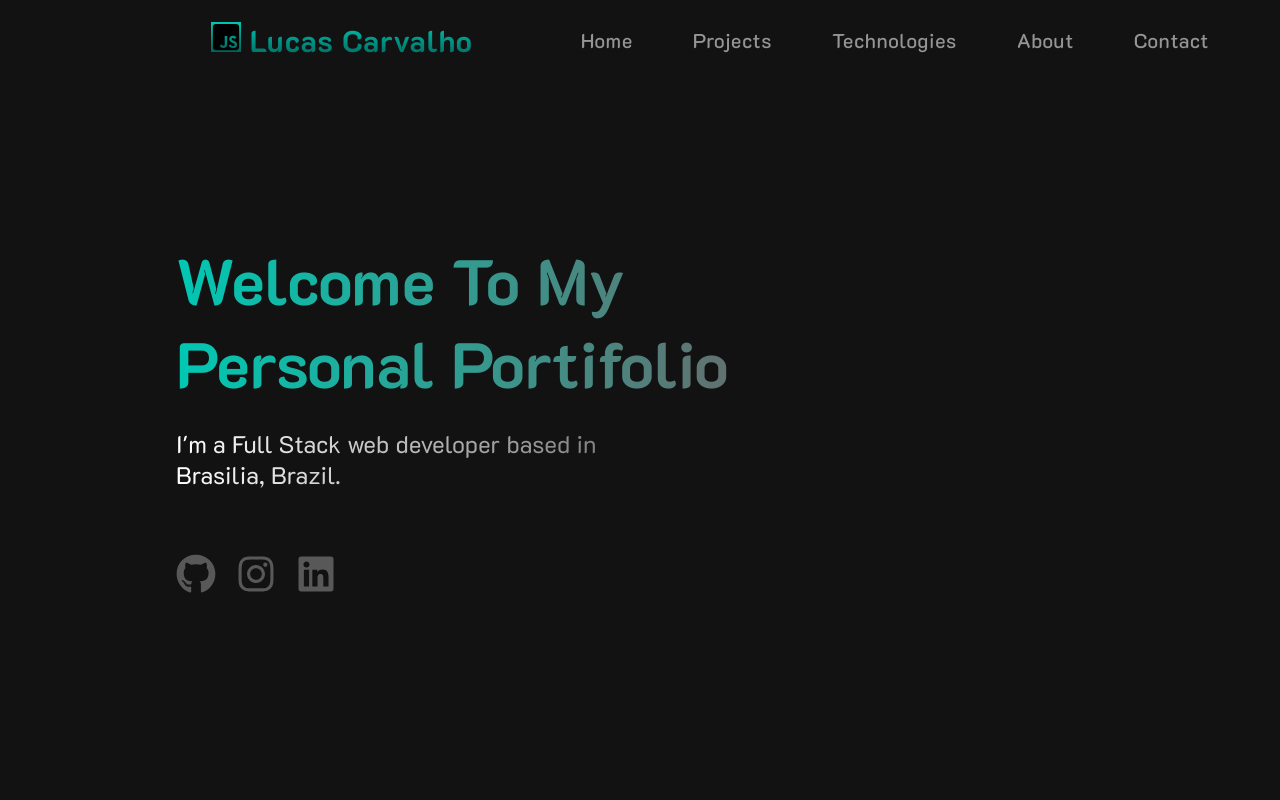
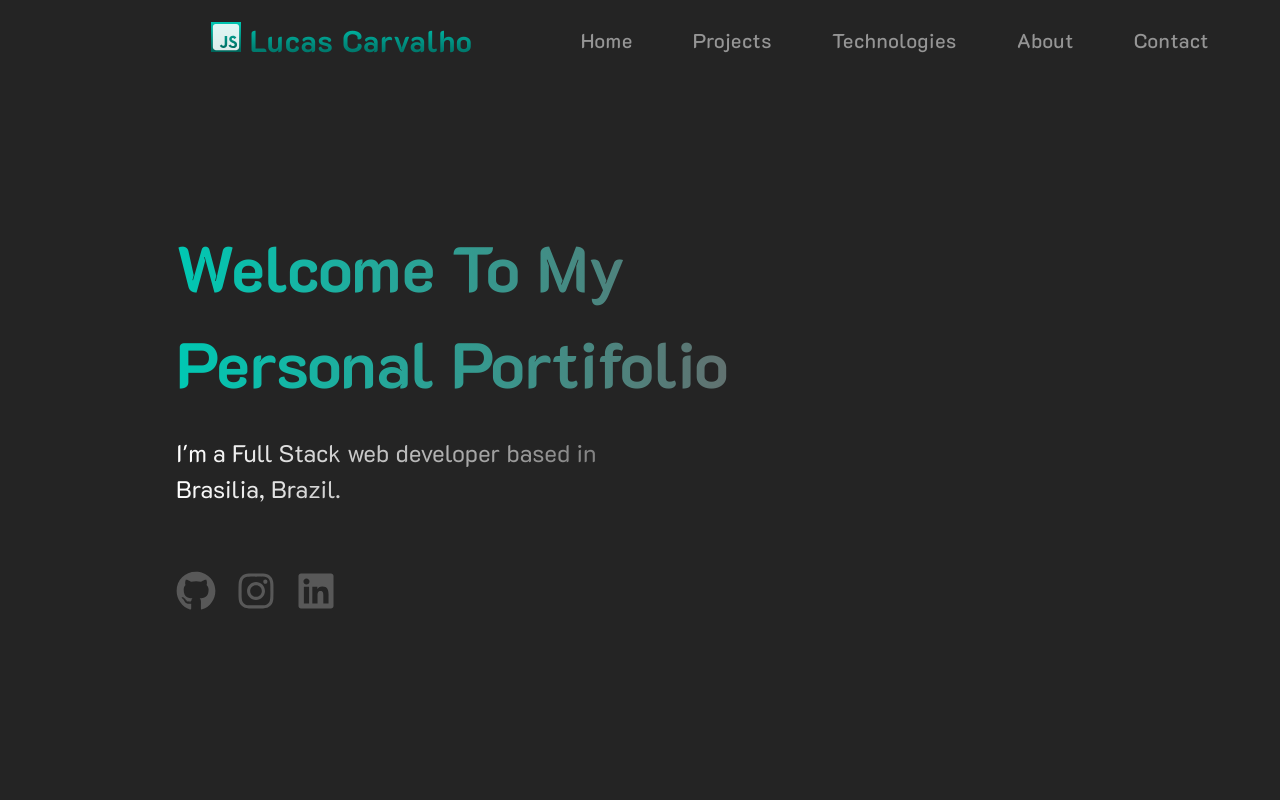
Before and after one commit to LuckSkyDevel/Portifolio, a React (Create React App) app: page / in a window 1280 px wide. Shown: the top 800 px of the page. Built offline with nearby package versions, Linux system fonts and the light colour scheme; the HTML template or start-up script is replaced by a standard one.

Commit message:
Adicionando efeitos e ajustando a resposividade

```diff
--- a/src/App.css
+++ b/src/App.css
@@ -21,8 +21,6 @@ img {
 body {
   max-width: 100%;
   overflow-x: hidden;
-
-  background: #121212;
 }
 
 nav {
@@ -409,6 +407,30 @@ nav {
   display: none;
 }
 
+.menu-nav {
+  background: #2b2a2a !important;
+  width: 100px !important;
+  right: 0 !important;
+  font-size: xx-large !important;
+}
+
+.ant-drawer-content-wrapper {
+  width: 100px !important;
+}
+
+.text-nav-mobile a {
+  color: #6a6a6a !important;
+  background: linear-gradient(90deg, #FFFFFF 0%, #6a6a6a 100%);
+
+  background-clip: text;
+  -webkit-background-clip: text;
+  -webkit-text-fill-color: transparent;
+}
+
+ul {
+  list-style-type: none;
+}
+
 @media screen and (max-width: 1024px) {
 
   .App {
@@ -442,9 +464,9 @@ nav {
   }
 
   .home-bannerImage-container {
-    top: 290px;
-    right: 40px;
-    max-width: 200px;
+    top: 185px;
+    right: 0;
+    max-width: 370px;
   }
 
   .project-section-top {
--- a/src/App.js
+++ b/src/App.js
@@ -1,11 +1,22 @@
+import { useEffect } from 'react';
 import './App.css';
 import About from './components/About';
 import Contact from './components/Contact';
 import Home from './components/Home';
 import Projects from './components/Projects';
 import Technologies from './components/Technologies';
+import AOS from 'aos';
+import 'aos/dist/aos.css';
 
 function App() {
+  useEffect(() => {
+    AOS.init({
+      duration: 1000, // Optional: Set a default duration for animations
+      once: true, // Optional: Animations only happen once
+    });
+    AOS.refresh(); // Optional: Recalculate positions of elements
+  }, []);
+
   return (
     <div className="App">
       <Home />
--- a/src/components/Home.js
+++ b/src/components/Home.js
@@ -1,28 +1,43 @@
 import React from 'react';
 import TechGif from '../assets/tech2.gif';
 import Navbar from './Navbar';
-// import { FiArrowRight } from "react-icons/fi";
 import { FaGithub, FaInstagram, FaLinkedin } from 'react-icons/fa';
+import * as motion from "motion/react-client";
 
 function Home() {
   return (
     <div>
       <Navbar />
       <div className="home-banner-container">
-        <div className="home-bannerImage-container">
+        <div className="home-bannerImage-container" data-aos="zoom-in" data-aos-easing="linear" data-aos-delay="1500" data-aos-offset="0">
           <img src={TechGif} alt="" />
         </div>
         <div className="home-text-section">
-          <h1 className="primary-heading">
+          <h1 className="primary-heading" data-aos="fade-left" data-aos-easing="linear" data-aos-delay="1500" data-aos-offset="0">
             Welcome To My Personal Portifolio
           </h1>
-          <p className="primary-text">
+          <p className="primary-text" data-aos="fade-left" data-aos-easing="ease-in-sine" data-aos-delay="1500" data-aos-offset="0">
             I'm a Full Stack web developer based in Brasilia, Brazil.
           </p>
-          <div className='primary-icons-heading'>
-            <a href='https://github.com/LuckSkyDevel'><FaGithub /></a>
-            <a href='https://www.instagram.com/lucas_carvalhodf/'><FaInstagram /></a>
-            <a href='https://www.linkedin.com/in/lucascarvalho1415/'><FaLinkedin /></a>
+          <div className='primary-icons-heading' data-aos="fade-right" data-aos-easing="ease-in-back" data-aos-delay="500" data-aos-offset="0">
+            <motion.a
+              whileHover={{ scale: 1.1 }}
+              whileTap={{ scale: 0.95 }}
+              href='https://github.com/LuckSkyDevel'>
+              <FaGithub />
+            </motion.a>
+            <motion.a
+              whileHover={{ scale: 1.1 }}
+              whileTap={{ scale: 0.95 }}
+              href='https://www.instagram.com/lucas_carvalhodf/'>
+              <FaInstagram />
+            </motion.a>
+            <motion.a
+              whileHover={{ scale: 1.1 }}
+              whileTap={{ scale: 0.95 }}
+              href='https://www.linkedin.com/in/lucascarvalho1415/'>
+              <FaLinkedin />
+            </motion.a>
           </div>
           {/* <button className="secondary-button">
             Download CV <FiArrowRight />{" "}
--- a/src/components/Navbar.js
+++ b/src/components/Navbar.js
@@ -3,7 +3,13 @@ import { FaJsSquare } from "react-icons/fa";
 import { Link } from 'react-scroll';
 import { BsList } from "react-icons/bs";
 import { BsX } from "react-icons/bs";
+import { AiFillHome } from "react-icons/ai";
+import { AiFillProfile } from "react-icons/ai";
+import { AiOutlineCode } from "react-icons/ai";
+import { AiFillBook } from "react-icons/ai";
+import { AiFillContacts } from "react-icons/ai";
 import { useViewportSize } from '@mantine/hooks';
+import { Drawer } from 'antd';
 
 
 const Navbar = () => {
@@ -24,27 +30,24 @@ const Navbar = () => {
     };
 
     const navLinks = [
-        { to: "home", label: "Home" },
-        { to: "projects", label: "Projects" },
-        { to: "technologies", label: "Technologies" },
-        { to: "about", label: "About" },
-        { to: "contact", label: "Contact" },
+        { to: "home", label: "Home", icon: <AiFillHome /> },
+        { to: "projects", label: "Projects", icon: <AiFillProfile /> },
+        { to: "technologies", label: "Technologies", icon: <AiOutlineCode /> },
+        { to: "about", label: "About", icon: <AiFillBook /> },
+        { to: "contact", label: "Contact", icon: <AiFillContacts /> },
     ];
 
-    const [isMenuOpen, setIsMenuOpen] = useState(false);
     const { width } = useViewportSize();
 
-  const isMobile = width < 1024; // below md breakpoint
+    const isMobile = width < 1024; // below md breakpoint
 
-  const toggleMenu = () => {
-    setIsMenuOpen(!isMenuOpen);
-  }
-
-  const closeMenuOnMobile = () => {
-    if (isMobile) {
-      setIsMenuOpen(false);
-    }
-  }
+    const [open, setOpen] = useState(false);
+    const showDrawer = () => {
+        setOpen(true);
+    };
+    const onClose = () => {
+        setOpen(false);
+    };
 
     return (
 
@@ -60,8 +63,25 @@ const Navbar = () => {
                 ))}
             </div>
 
-            <button className='button-menu' onClick={() => { toggleMenu(); toggleNavbar(); closeMenuOnMobile(); }}>
-                {isMenuOpen ?
+            <Drawer
+                closable={{ 'aria-label': 'Close Button' }}
+                onClose={onClose}
+                open={open}
+                classNames={{content: 'menu-nav'}}
+            >
+                <ul className='text-nav-mobile'>
+                    {navLinks.map((link) => (
+                        <li key={link.to}>
+                            <Link to={link.to} {...linkProps}>
+                                {link.icon}
+                            </Link>
+                        </li>
+                    ))}
+                </ul>
+            </Drawer>
+
+            <button className='button-menu' onClick={showDrawer}>
+                {open ?
                     <BsX className='size-6 text-secondary' />
                     :
                     <BsList className='size-6 text-secondary' />
--- a/src/components/Projects.js
+++ b/src/components/Projects.js
@@ -40,7 +40,7 @@ function Projects() {
     ];
     return (
         <div id="projects" className="project-section-wrapper">
-            <div className="project-section-top">
+            <div className="project-section-top" data-aos="fade-left" data-aos-easing="linear" data-aos-delay="1500" data-aos-offset="0">
                 <h1 className="primary-heading">Projects & Experiences</h1>
                 <p className="primary-text">
                     Some of my main projects and experiences I've worked on.
@@ -48,7 +48,7 @@ function Projects() {
             </div>
             <div className="project-section-bottom">
                 {projectInfoData.map((data) => (
-                    <div className="project-section-info" key={data.title}>
+                    <div className="project-section-info" key={data.title} data-aos="zoom-out-down" data-aos-easing="linear" data-aos-delay="1000" data-aos-offset="0">
                         <div className="info-boxes-img-container">
                             {/* <img src={data.image} alt="" /> */}
                         </div>
--- a/src/components/Technologies.js
+++ b/src/components/Technologies.js
@@ -17,7 +17,7 @@ function Technologies() {
                 <div className="tech-bannerImage-container">
                     <img src={TechGif} alt="" />
                 </div>
-                <div className='tech-text'>
+                <div className='tech-text' data-aos="zoom-out-down">
                     <p className="title-tech-text">
                         <FaNodeJs color='white' /> FrontEnd
                     </p>
@@ -25,7 +25,7 @@ function Technologies() {
                     <p>Angular</p>
                     <p>HTML/CSS</p>
                 </div>
-                <div className='tech-text'>
+                <div className='tech-text'  data-aos="zoom-out-down">
                     <p className="title-tech-text">
                         <BsDatabase color='white' /> BackEnd
                     </p>
@@ -33,7 +33,7 @@ function Technologies() {
                     <p>Java</p>
                     <p>Python and Databases</p>
                 </div>
-                <div className='tech-text'>
+                <div className='tech-text' data-aos="zoom-out-down">
                     <p className="title-tech-text">
                         <BsSlack color='white' /> Frameworks
                     </p>
--- a/src/index.css
+++ b/src/index.css
@@ -1,13 +1,21 @@
-body {
-  margin: 0;
-  font-family: -apple-system, BlinkMacSystemFont, 'Segoe UI', 'Roboto', 'Oxygen',
-    'Ubuntu', 'Cantarell', 'Fira Sans', 'Droid Sans', 'Helvetica Neue',
-    sans-serif;
+@import url('https://fonts.googleapis.com/css2?family=Inter:ital,opsz,wght@0,14..32,100..900;1,14..32,100..900&display=swap');
+@import url('https://fonts.googleapis.com/css2?family=DM+Sans:ital,opsz,wght@0,9..40,100..1000;1,9..40,100..1000&family=Inter:ital,opsz,wght@0,14..32,100..900;1,14..32,100..900&display=swap');
+@import url('https://fonts.googleapis.com/css2?family=K2D:ital,wght@0,100;0,200;0,300;0,400;0,500;0,600;0,700;0,800;1,100;1,200;1,300;1,400;1,500;1,600;1,700;1,800&family=Lato:ital,wght@0,100;0,300;0,400;0,700;0,900;1,100;1,300;1,400;1,700;1,900&display=swap');
+
+:root {
+  --primary: #242424;
+  --secondary: rgba(255, 255, 255, 0.87);
+  --font-inter: 'Inter', sans-serif;
+  --font-dmsans: 'DM Sans', sans-serif;
+  --navbar-height: 80px;
+
+  font-family: var(--font-dmsans);
+  line-height: 1.5;
+  font-weight: 400;
+  color: var(--secondary);
+  background-color: var(--primary);
+  font-synthesis: none;
+  text-rendering: optimizeLegibility;
   -webkit-font-smoothing: antialiased;
   -moz-osx-font-smoothing: grayscale;
 }
-
-code {
-  font-family: source-code-pro, Menlo, Monaco, Consolas, 'Courier New',
-    monospace;
-}
```
Also changed, not shown: package.json (+2 -7 lines), src/components/Contact.js (+82 -6 lines), 1 other file (tests, documents, lock files or other folders).
